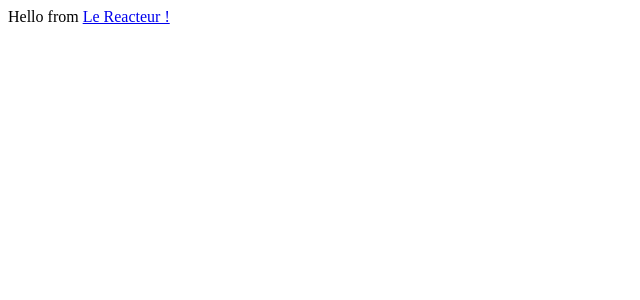
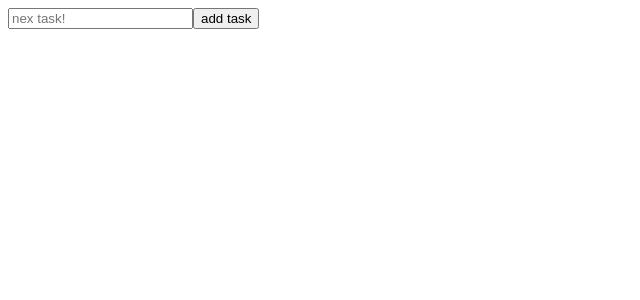
Before and after one commit to billalzernenou/-react-todo-list, a React (Create React App) app: page / in a window 1280 px wide. Shown: the top 300 px of the page, without its empty margins (0-640 px from the left). Built offline with nearby package versions, Linux system fonts and the light colour scheme.

Commit message:
initial commit

```diff
--- a/src/App.js
+++ b/src/App.js
@@ -1,9 +1,10 @@
 import "./App.css";
+import Tasks from "./Tasks";
 
 function App() {
   return (
     <div>
-      Hello from <a href="https://www.lereacteur.io">Le Reacteur !</a>
+      <Tasks />
     </div>
   );
 }
--- /dev/null
+++ b/src/Tasks.js
@@ -0,0 +1,89 @@
+import { useState } from "react";
+const Tasks = () => {
+  // declare state array to contain tasks -- u called it assignment  to avoid interference with the class name
+  const [assignments, setAssignments] = useState([]);
+  // declare state for input
+  const [input, setInput] = useState("");
+  return (
+    <div>
+      <div>
+        {/* map throw assignments */}
+        {assignments.map((assignment, index) => {
+          return (
+            <div>
+              <span>
+                {/* ternary assignement checked   */}
+                {assignment[1] ? (
+                  <input
+                    type="checkbox"
+                    // set isChecked to false
+                    onClick={() => {
+                      const newAssignments = [...assignments];
+                      newAssignments[index][1] = false;
+                      setAssignments(newAssignments);
+                    }}
+                    Checked
+                  />
+                ) : (
+                  <input
+                    type="checkbox"
+                    // set isChecked to true
+                    onClick={() => {
+                      const newAssignments = [...assignments];
+                      newAssignments[index][1] = true;
+                      setAssignments(newAssignments);
+                    }}
+                  />
+                )}
+              </span>
+              <span
+                // set assignement isChecked apply style
+                style={{ "text-decoration": assignment[1] && "line-through" }}
+              >
+                {assignment}
+              </span>
+              <button
+                // delete assignement
+                onClick={() => {
+                  let modifiedAssignments = [...assignments];
+                  modifiedAssignments.splice(index, 1);
+                  setAssignments(modifiedAssignments);
+                }}
+              >
+                *
+              </button>
+            </div>
+          );
+        })}
+      </div>
+      <div>
+        <input
+          type="text"
+          placeholder="nex task!"
+          value={input}
+          // input update while typing
+          onChange={(event) => {
+            setInput(event.target.value);
+          }}
+        />
+        <button
+          // add new assignement
+          onClick={() => {
+            const newAssignments = [...assignments];
+            /* newAssignment  is an array : first value content
+            : second element is a boolean related to the assignement if it's done or not
+            */
+            const newAssignment = [input, false];
+            newAssignments.push(newAssignment);
+
+            setAssignments(newAssignments);
+          }}
+        >
+          add task
+        </button>
+      </div>
+    </div>
+  );
+};
+
+export default Tasks;
```
Also changed, not shown: src/Header.js (added), 1 other file (tests, documents, lock files or other folders).
